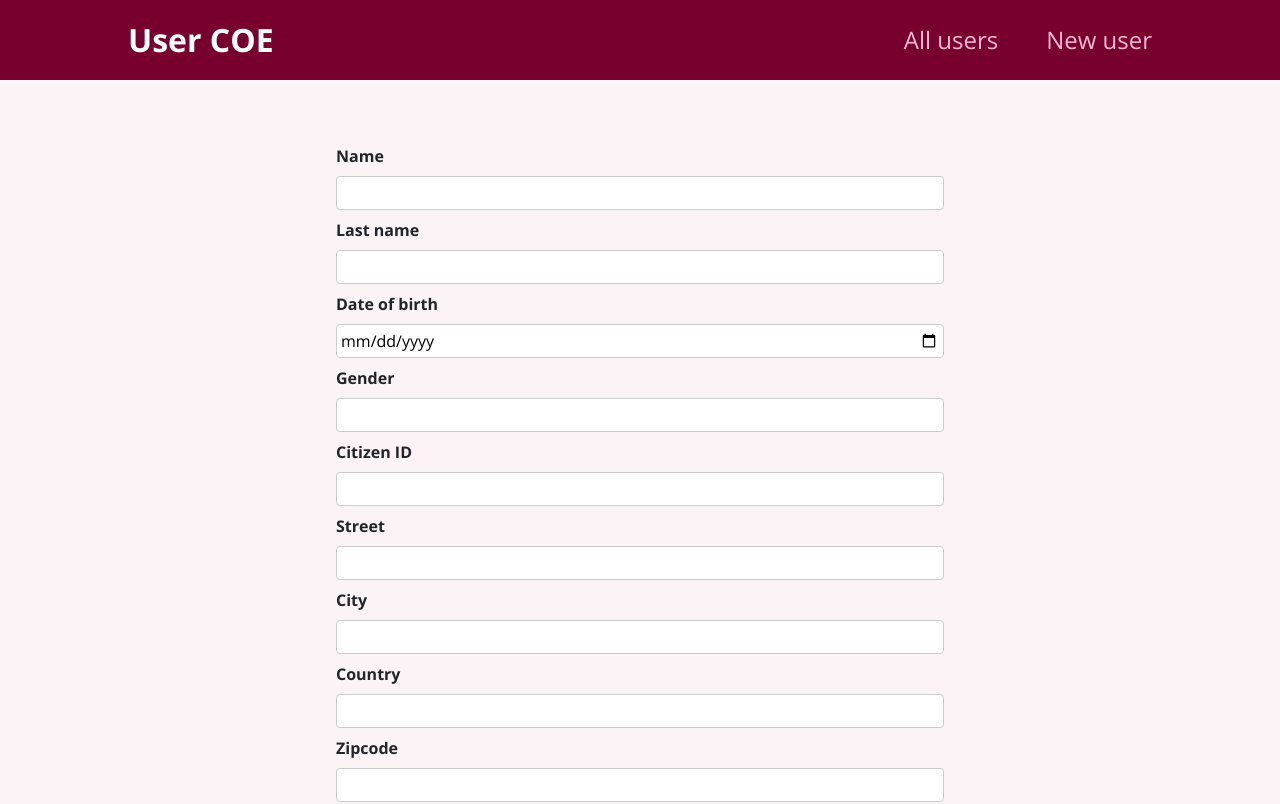
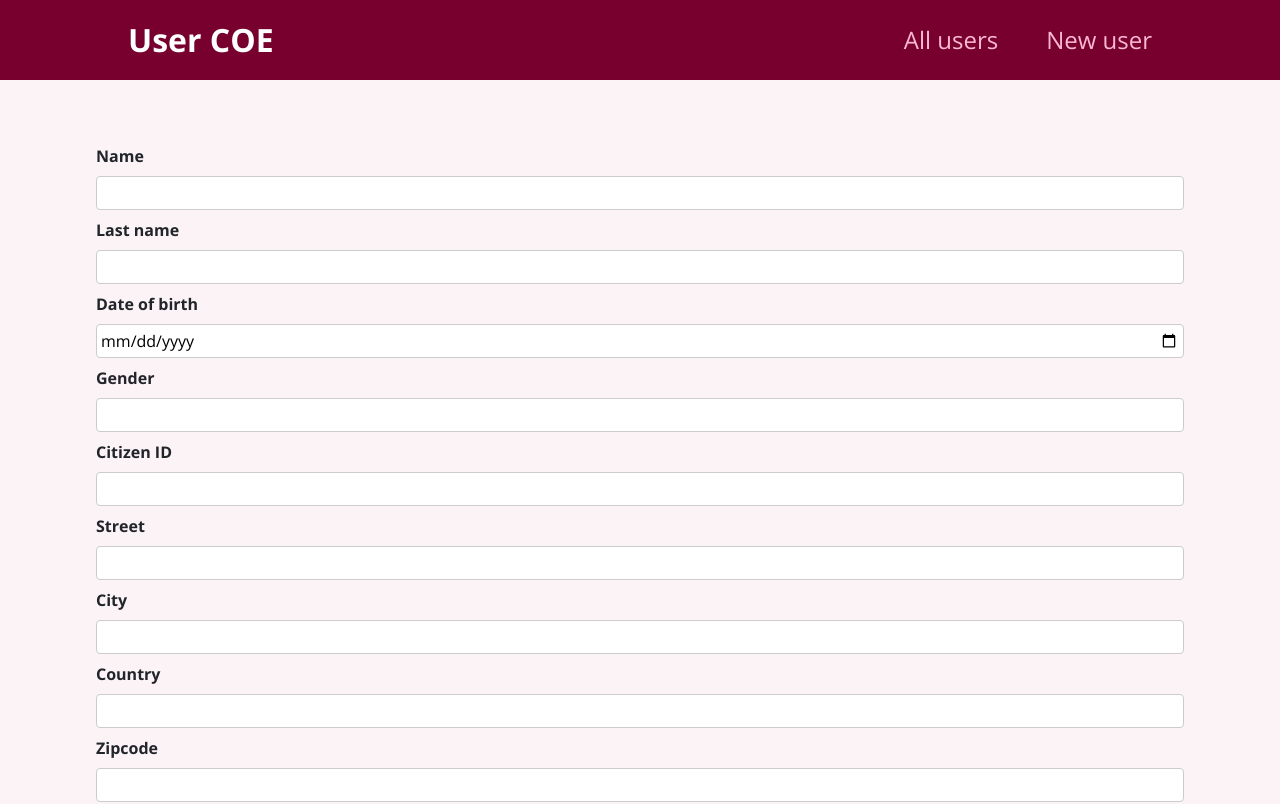
Before and after one commit to buentellopc/user-react, a React (Create React App) app: page /new-user in a window 1280 px wide. Shown: the top 804 px of the page. Built offline with nearby package versions, Linux system fonts and the light colour scheme.

Commit message:
Add more width to the layout

```diff
--- a/src/components/layout/Layout.module.css
+++ b/src/components/layout/Layout.module.css
@@ -1,5 +1,5 @@
 .main {
   margin: 3rem auto;
   width: 90%;
-  max-width: 40rem;
+  max-width: 70rem;
 }
```
